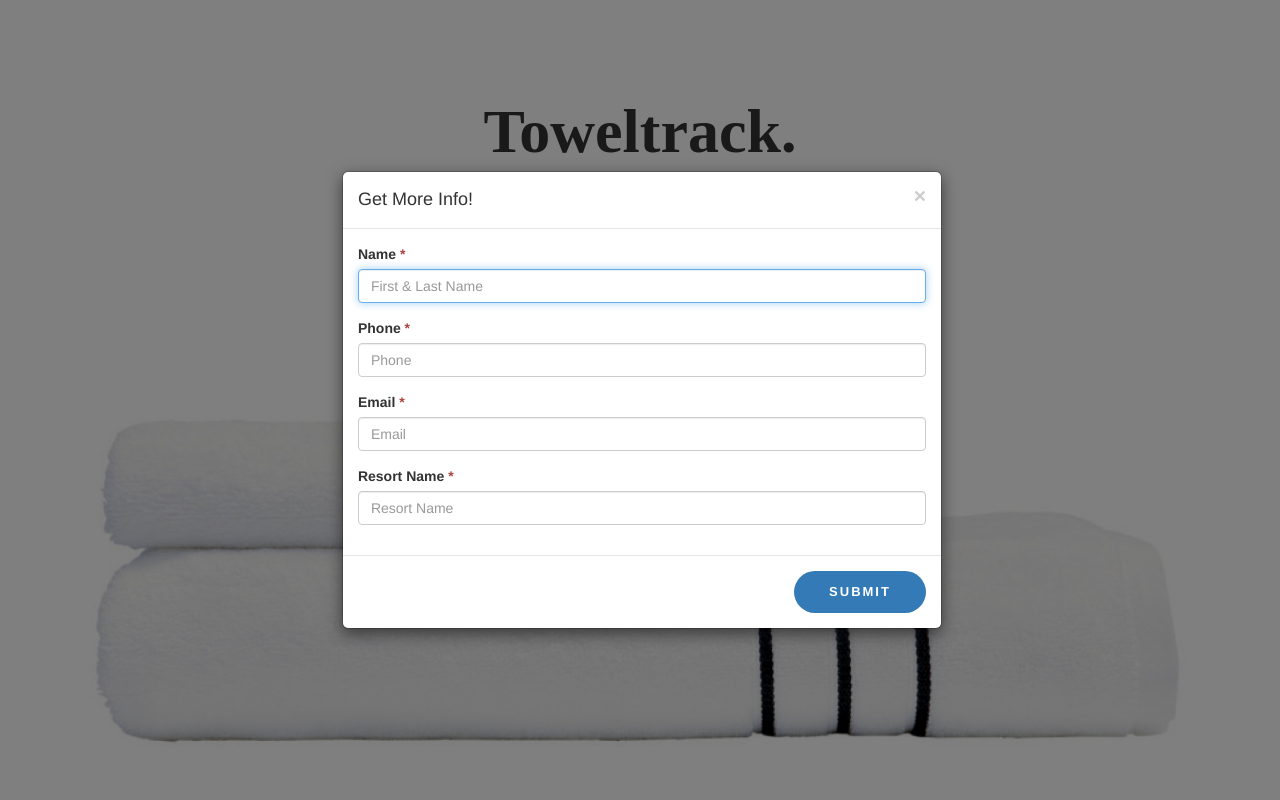
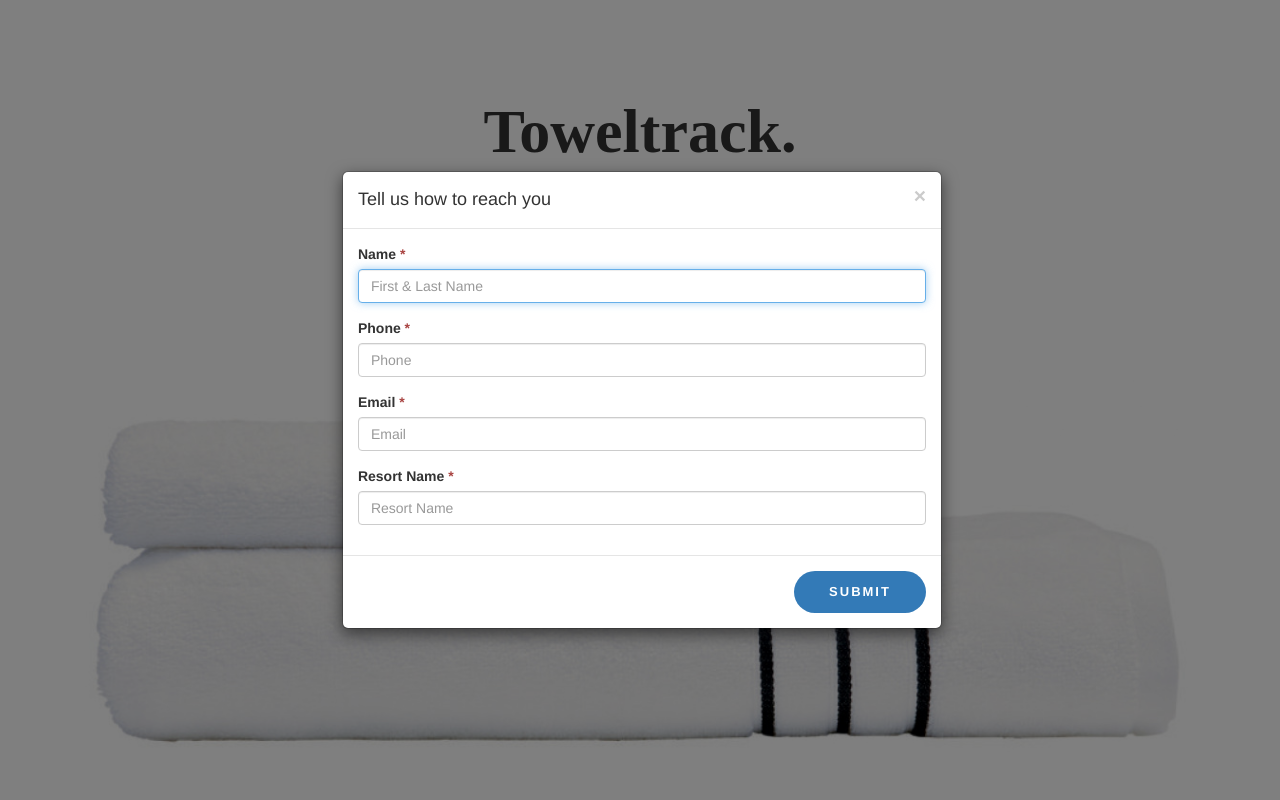
Before and after one commit to Toweltrack/Toweltrack, a PHP site: page / in a window 1280 px wide, after a click on "GET INFO". Run offline with PHP 8.4, Linux system fonts and the light colour scheme; some libraries are stand-ins or nearby versions; some web fonts are replaced.

Commit message:
Changed title in modal

```diff
--- a/inc/contact_modal.php
+++ b/inc/contact_modal.php
@@ -3,9 +3,8 @@
     <div class="modal-content">
       <div class="modal-header">
         <button type="button" class="close" data-dismiss="modal" aria-label="Close"><span aria-hidden="true">&times;</span></button>
-        <h4 class="modal-title">Get More Info!</h4>
+        <h4 class="modal-title">Tell us how to reach you</h4>
       </div>
-
 
       <form id="get-info" role="form" method="post" action="contact.php">
 	      <div class="modal-body">
```
